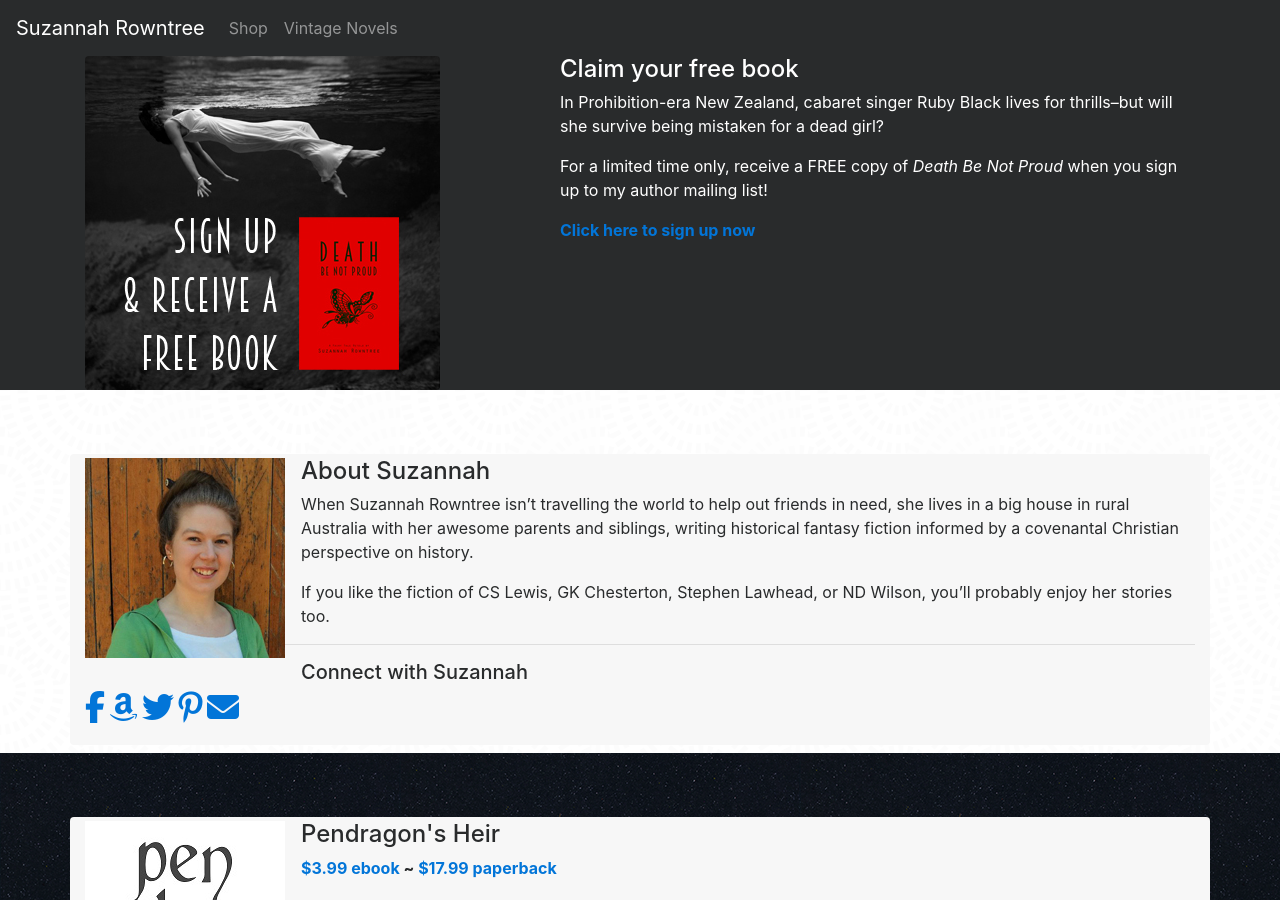
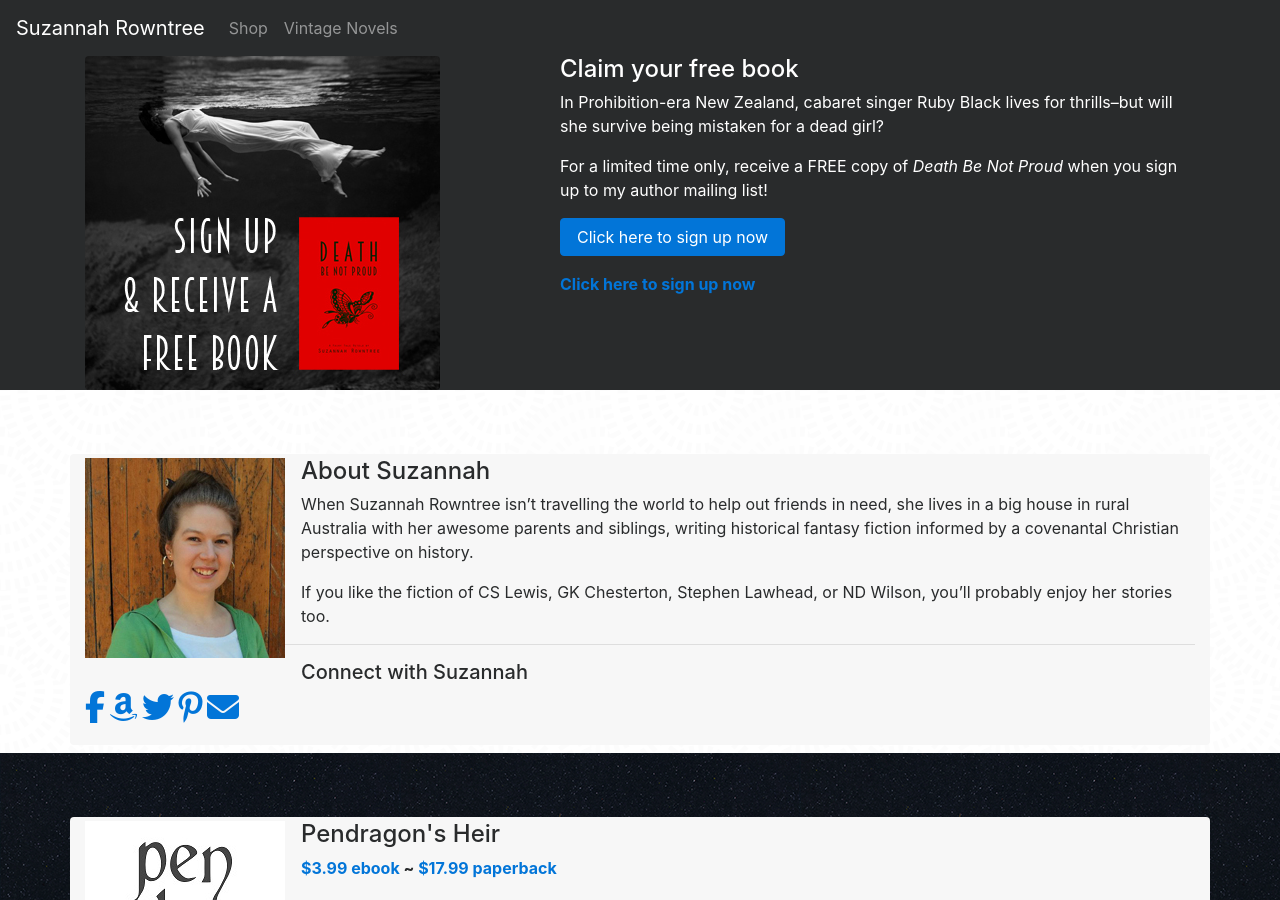
Before and after one commit to suzannahrowntree/suzannahrowntree.site, a Jekyll site: the page built from index.md, in a window 1280 px wide and 900 px high. Built offline with Jekyll 4.4.1, drawn with Linux system fonts in a browser that asks for light colours; nearby versions of some CDN libraries.

Commit message:
Hyde Update index.md

```diff
--- a/index.md
+++ b/index.md
@@ -9,4 +9,6 @@ In Prohibition-era New Zealand, cabaret singer Ruby Black lives for thrills–bu
 
 For a limited time only, receive a FREE copy of _Death Be Not Proud_ when you sign up to my author mailing list!
 
+<a href="http://eepurl.com/bh7sEb" class="btn btn-primary">Click here to sign up now</a>
+
 **[Click here to sign up now](http://eepurl.com/bh7sEb)**
```
